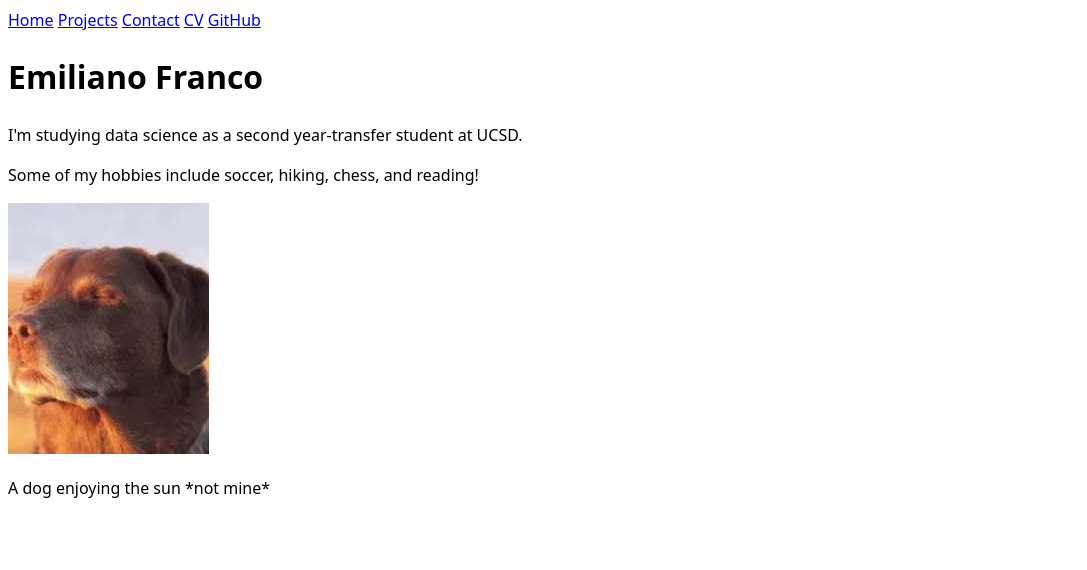
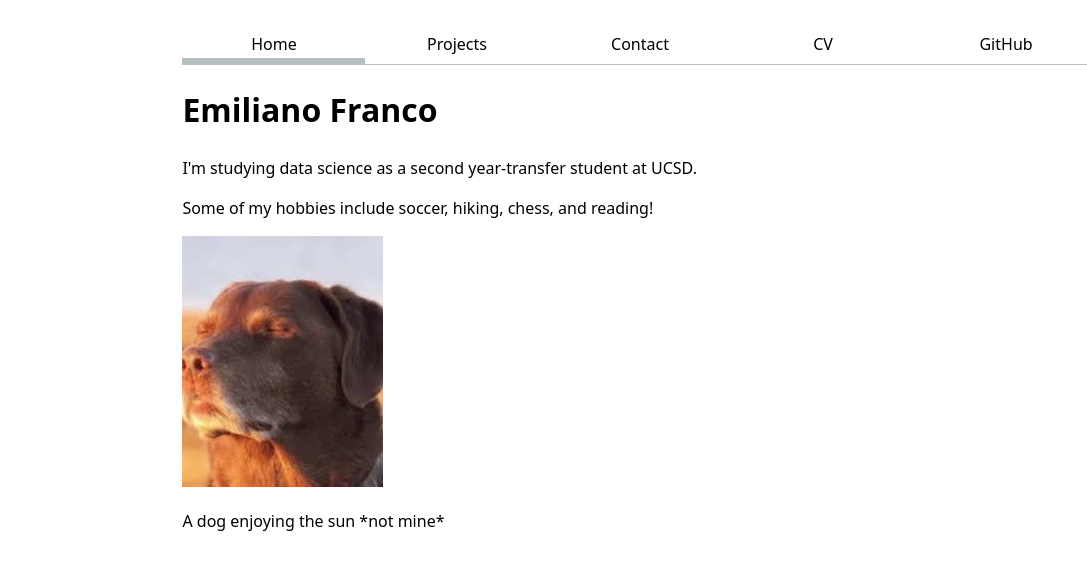
Before and after one commit to eifranco/portfolio, a plain HTML site: page index.html in a window 1280 px wide. Shown: the whole page, without its empty margins (0-1087 px from the left). Drawn offline with Linux system fonts and the light colour scheme.

Commit message:
Updated style.css
Steps 1-2, nav bar, padding and sizing for the text

```diff
--- a/index.html
+++ b/index.html
@@ -10,7 +10,7 @@
 
 <body>
     <nav>
-        <a href="./">Home</a>
+        <a href="./" class="current">Home</a>
         <a href="projects/">Projects</a>
         <a href="contact/">Contact</a>
         <a href="cv/">CV</a>
--- a/style.css
+++ b/style.css
@@ -1,6 +1,36 @@
+:root{
+    --color-accent: oklch(65% 50% 0);
+    accent-color: var(--color-accent)
+}
 body {
-  /* Set line height to 1.5 times the font size
-	   and use the OS’s UI font as the website font
-	 */
-  font: 100%/1.5 system-ui;
+    font: 100% / 1.5 system-ui;
+    max-width: 100ch;
+    margin-inline: auto;
+    padding: 1em;
 }
+nav{
+    display:flex;
+    margin-bottom: 1em;
+    border-bottom-width: 1px;
+    border-bottom-style: solid;
+    border-bottom-color: oklch(80% 3% 200);
+}
+nav a {
+    flex: 1;
+    text-decoration: none;
+    color: inherit;
+    text-align: center;
+    padding: 0.5em;
+
+}
+
+nav a.current {
+  border-bottom: 0.4em solid oklch(80% 3% 200);
+  padding-bottom: 0.1em;
+}
+
+nav a:hover {
+  border-bottom: 0.4em solid var(--color-accent);
+  padding-bottom: 0.1em;
+  background-color: oklch(from var(--color-accent) 95% 5% h);
+}
```
